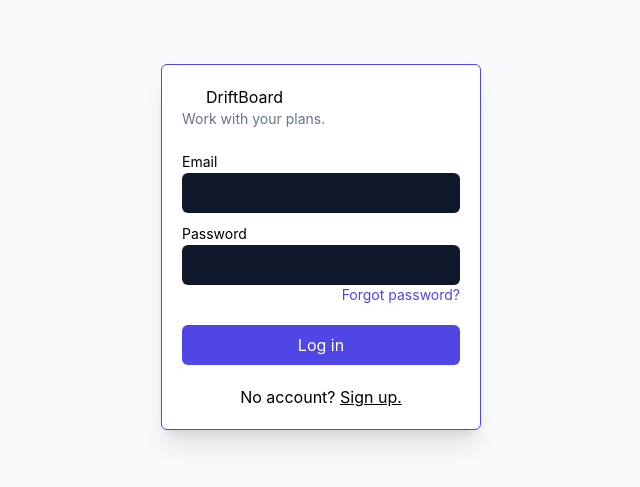
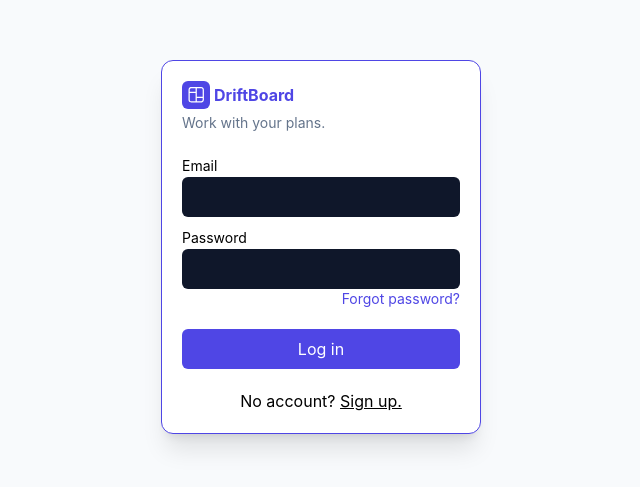
Before and after one commit to nadobrranichh/driftboard, a React (Vite) app in the folder frontend/: page /auth in a window 1280 px wide. Shown: the part 153-640 px from the top of the page, without its empty margins (319-959 px from the left). Built offline with nearby package versions, Linux system fonts and the light colour scheme.

Commit message:
feat: update auth component for new favicon

```diff
--- a/frontend/src/components/auth/AuthLayout.tsx
+++ b/frontend/src/components/auth/AuthLayout.tsx
@@ -3,13 +3,15 @@ import Logo from "/favicon.svg";
 
 export default function AuthLayout({ children }: { children: ReactNode }) {
   return (
-    <form className="bg-surface flex flex-col gap-5 rounded-md p-5 w-80 border border-primary shadow-xl">
+    <form className="bg-surface flex flex-col gap-5 rounded-xl p-5 w-80 border border-primary shadow-xl">
       <div>
         <div className="flex items-center gap-1">
-          <img src={Logo} className="h-5" />
-          <p>DriftBoard</p>
+          <div className="bg-primary rounded-md p-1">
+            <img src={Logo} className="h-5 w-5 object-contain" />
+          </div>
+          <p className="font-bold text-primary">DriftBoard</p>
         </div>
-        <p className="text-text-muted text-sm">Work with your plans.</p>
+        <p className="text-text-muted text-sm mt-1">Work with your plans.</p>
       </div>
 
       {children}
```
